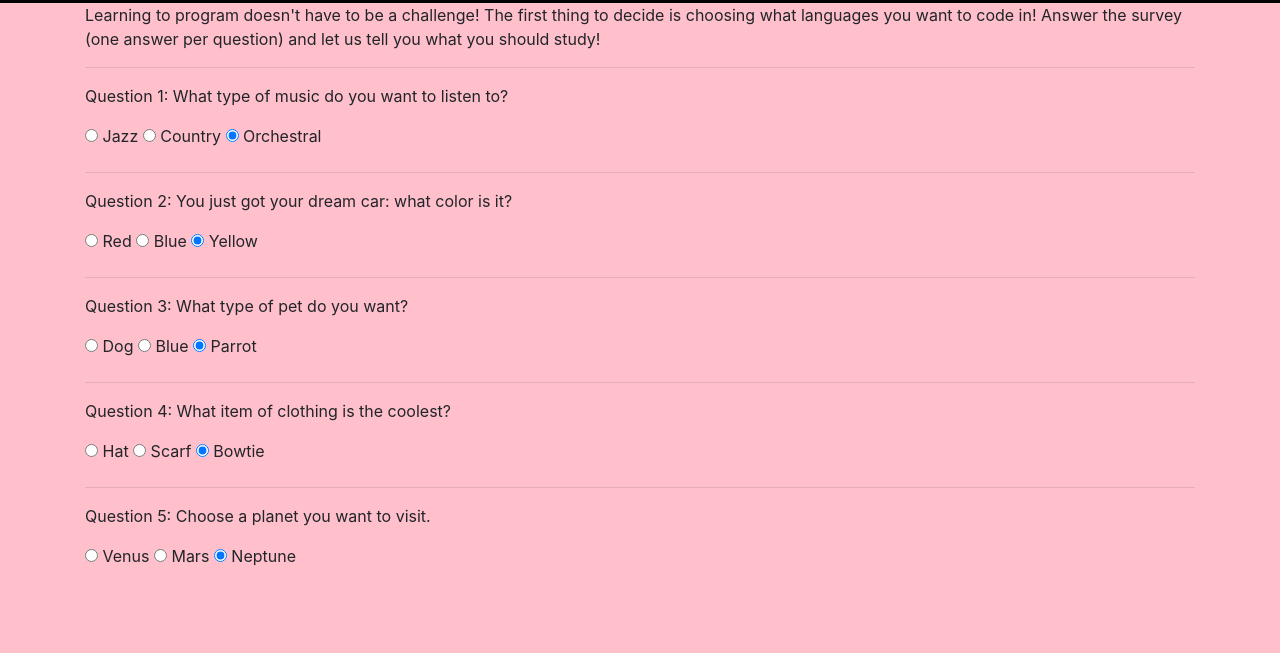
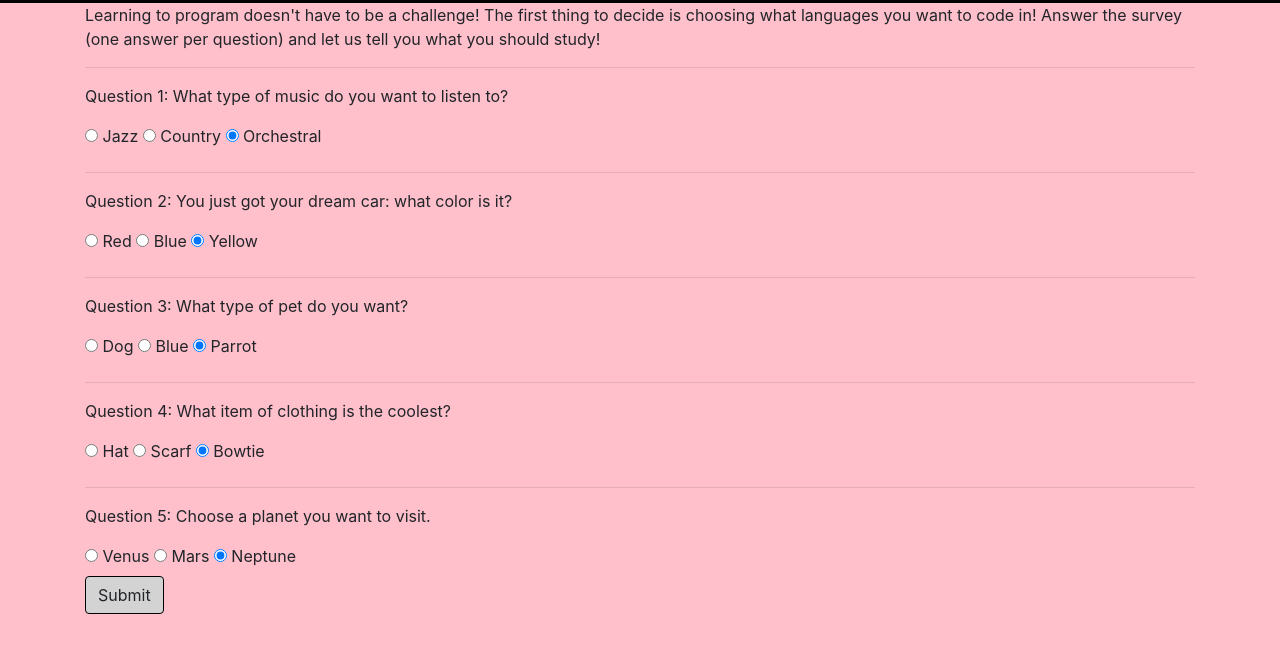
Before and after one commit to GBProductions/Programming-Language-Selector, a plain HTML site: page index.html in a window 1280 px wide. Shown: the part 105-758 px from the top of the page. Drawn offline with Linux system fonts and the light colour scheme.

Commit message:
Create submit button in HTML.

```diff
--- a/css/styles.css
+++ b/css/styles.css
@@ -13,3 +13,9 @@ h2 {
   padding: 2%;
   background-color: papayawhip;
 }
+
+.btn {
+  background-color: lightgray;
+  border-width: 1px;
+  border-color: black;
+}
--- a/index.html
+++ b/index.html
@@ -18,6 +18,7 @@
       should study!
     </p>
   <hr>
+  <form id="survey-1">
     <div class="radio">
       <p>Question 1: What type of music do you want to listen to?</p>
       <label>
@@ -97,6 +98,10 @@
         Neptune
       </label>
     </div>
+    <div>
+      <button type="submit" class="btn">Submit</button>
+    </div>
+  </form>
   </div>
 </body>
 </html>
```
